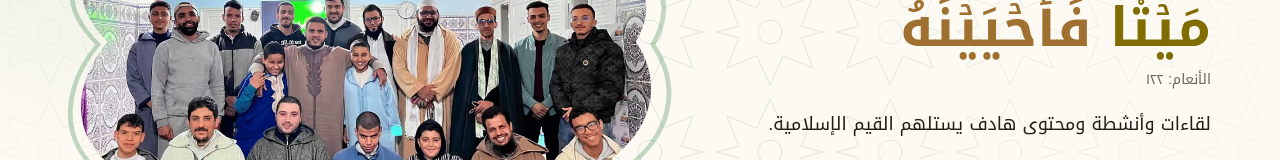
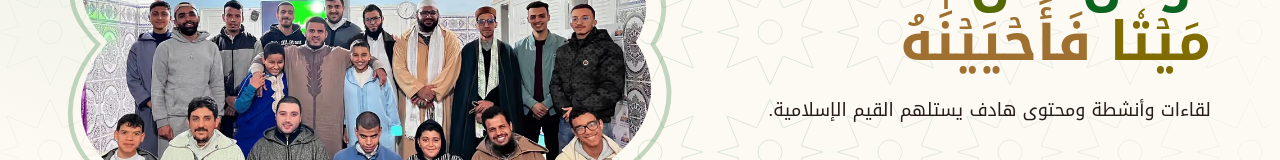
Before and after one commit to Abdellah-mouida/Ihya-iacsas, a Next.js app: page / in a window 1280 px wide. Shown: the part 268-428 px from the top of the page. Built offline with nearby package versions, Linux system fonts and the light colour scheme; no server answers; the database is empty.

Commit message:
fix(home): remove ayah reference line [08-T2]

```diff
--- a/locales/ar.json
+++ b/locales/ar.json
@@ -46,7 +46,6 @@
   "hero": {
     "kicker": "برنامج شبابي • المغرب",
     "title": "أَوَمَن كَانَ مَيۡتٗا فَأَحۡيَيۡنَٰهُ",
-    "reference": "الأنعام: ١٢٢",
     "subtitle": "لقاءات وأنشطة ومحتوى هادف يستلهم القيم الإسلامية.",
     "ctaPrimary": "اكتشف الفعاليات",
     "ctaSecondary": "عن البرنامج",
--- a/locales/en.json
+++ b/locales/en.json
@@ -46,7 +46,6 @@
   "hero": {
     "kicker": "Youth program • Morocco",
     "title": "“And is one who was dead and We gave him life”",
-    "reference": "Al-An'am 6:122",
     "subtitle": "Gatherings, activities and purposeful content shaped by Islamic values.",
     "ctaPrimary": "Explore events",
     "ctaSecondary": "About the program",
--- a/src/components/sections/hero.tsx
+++ b/src/components/sections/hero.tsx
@@ -160,9 +160,6 @@ export function Hero() {
               );
             })}
           </h1>
-          <p data-testid="hero-reference" className="mt-2 text-sm font-medium text-muted-foreground">
-            {t("hero.reference")}
-          </p>
           <p className="mt-5 min-h-[3em] w-full max-w-[30rem] text-pretty text-base leading-relaxed text-foreground sm:text-lg">
             {t("hero.subtitle")}
           </p>
```
Also changed, not shown: 1 other file (tests, documents, lock files or other folders).
